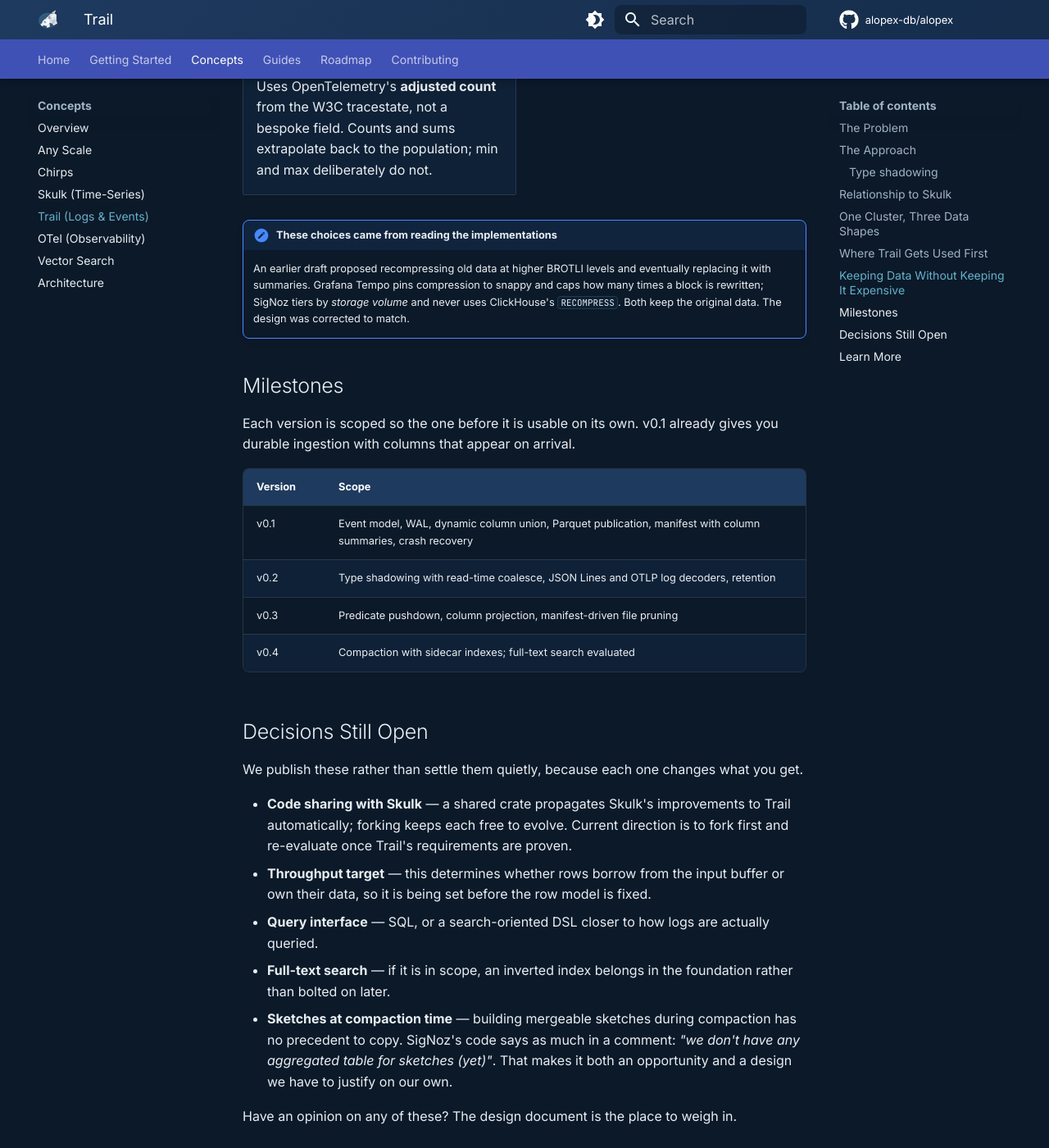
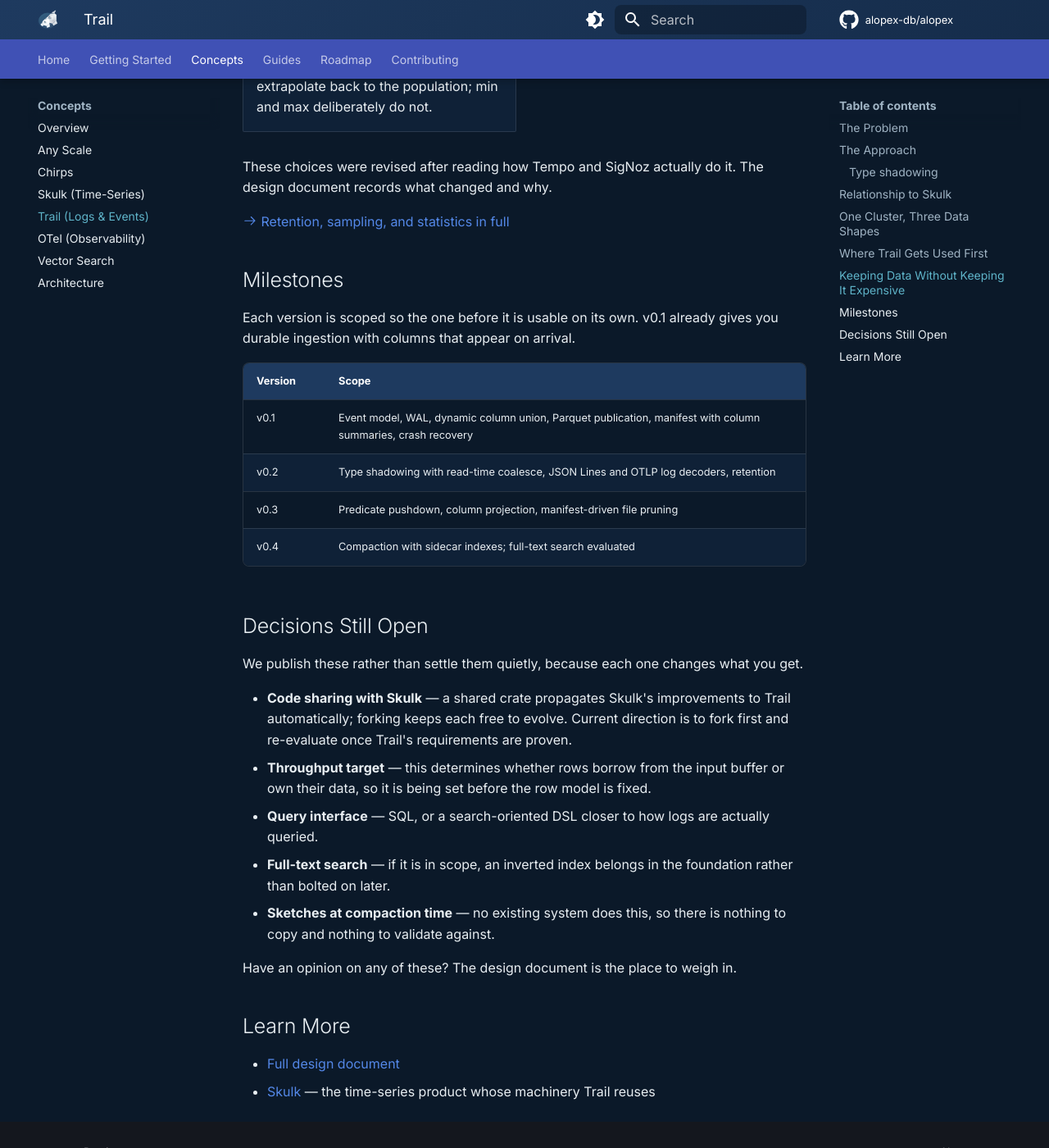
Before and after one commit to alopex-db/alopex-db.github.io, an MkDocs documentation site: the page built from docs/concepts/trail.md, in a window 1280 px wide and 1400 px high, scrolled down 4735 px. Shown: the whole window at 82% size. Built offline with MkDocs 1.6.1 and Material for MkDocs 9.7.7, drawn with Linux system fonts in a browser that asks for light colours; comment, search, counter and statistics services are not loaded; some of the changed text lies outside the part shown.

Commit message:
docs(site): Trail LP の解説を削り、設計文書へ誘導する
LP に設計の経緯と実装詳細を書きすぎていた。LP は価値を伝えて誘導する場で、
詳細は設計文書の役割である。

- 参照実装との照合の経緯（Tempo の snappy 固定、SigNoz の RECOMPRESS 不使用
  など）を削除し、設計文書へのリンクに置き換え
- 型シャドーイングの説明から Tempo の ValueUnsupported への言及を削除
- Decisions Still Open の SigNoz コード引用を削除し、問いのみ残す

mkdocs build --strict 通過。

Co-Authored-By: Claude Opus 5 (1M context) <noreply@anthropic.com>

```diff
--- a/docs/concepts/trail.md
+++ b/docs/concepts/trail.md
@@ -98,11 +98,8 @@ This is what "late-bound schema" means in practice: **type mismatch is a read
 concern, not an ingestion error.**
 
 Primitives get their own shadow column — `@str`, `@i64`, `@f64`, `@bool`,
-`@bytes`. Anything that doesn't fit one, such as a nested map or a
-mixed-type array, falls back to `@json`. That escape hatch is not optional:
-OpenTelemetry's `AnyValue` permits arrays whose elements differ in type, and
-without somewhere to put them, ingestion stops. Tempo solves this the same
-way, with a `ValueUnsupported` column holding JSON.
+`@bytes` — and anything that doesn't fit, such as a nested map, falls back to
+`@json`.
 
 ## Relationship to Skulk
 
@@ -216,13 +213,10 @@ without paying full price for it?
 
 </div>
 
-!!! note "These choices came from reading the implementations"
+These choices were revised after reading how Tempo and SigNoz actually do it.
+The design document records what changed and why.
 
-    An earlier draft proposed recompressing old data at higher BROTLI levels
-    and eventually replacing it with summaries. Grafana Tempo pins compression
-    to snappy and caps how many times a block is rewritten; SigNoz tiers by
-    *storage volume* and never uses ClickHouse's `RECOMPRESS`. Both keep the
-    original data. The design was corrected to match.
+[:octicons-arrow-right-24: Retention, sampling, and statistics in full](https://github.com/alopex-db/docs/blob/main/design/alopex-trail-proposal.md)
 
 ## Milestones
 
@@ -250,10 +244,8 @@ you get.
   actually queried.
 - **Full-text search** — if it is in scope, an inverted index belongs in the
   foundation rather than bolted on later.
-- **Sketches at compaction time** — building mergeable sketches during
-  compaction has no precedent to copy. SigNoz's code says as much in a
-  comment: *"we don't have any aggregated table for sketches (yet)"*. That
-  makes it both an opportunity and a design we have to justify on our own.
+- **Sketches at compaction time** — no existing system does this, so there is
+  nothing to copy and nothing to validate against.
 
 Have an opinion on any of these? The design document is the place to weigh in.
 
```
